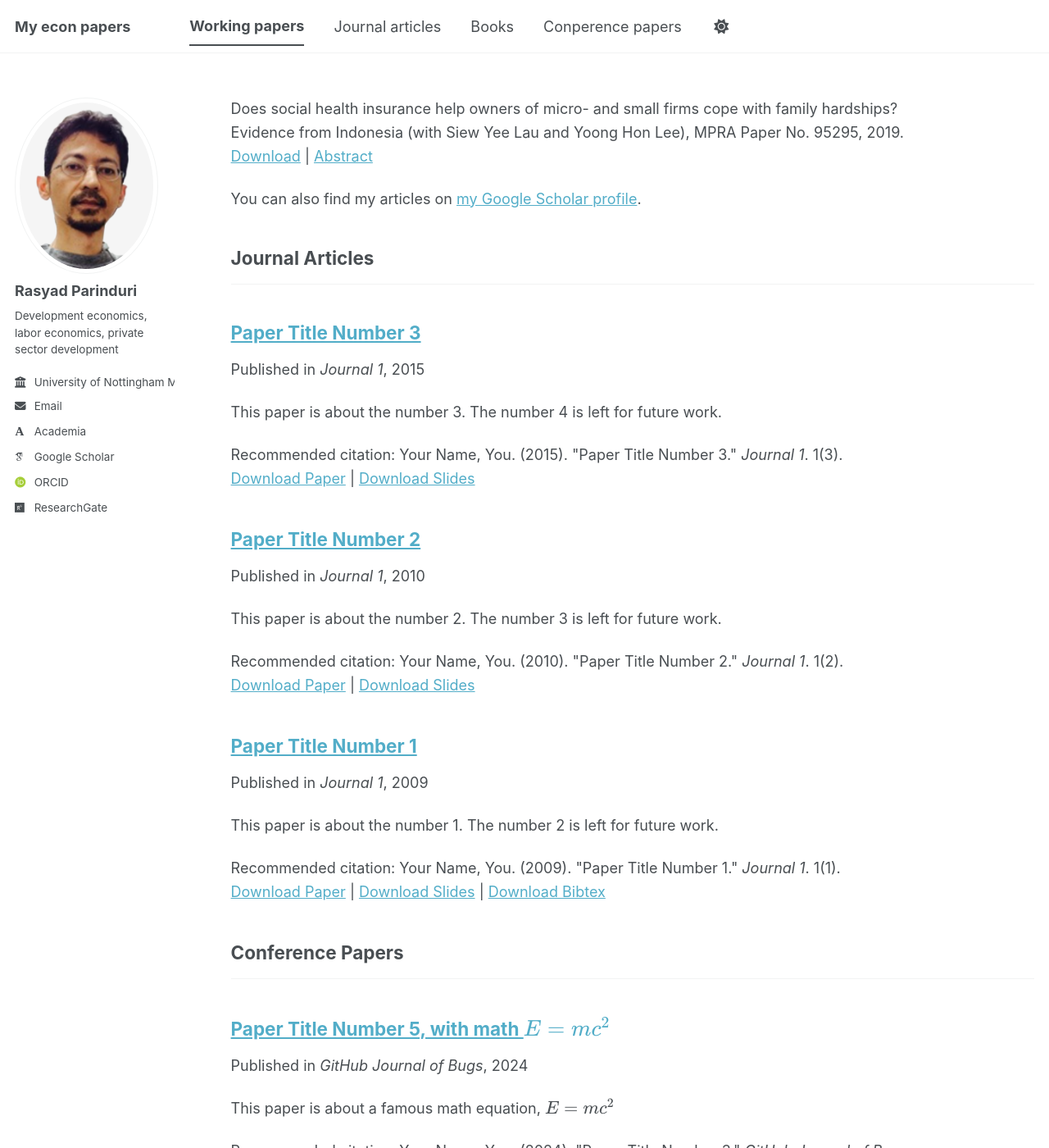
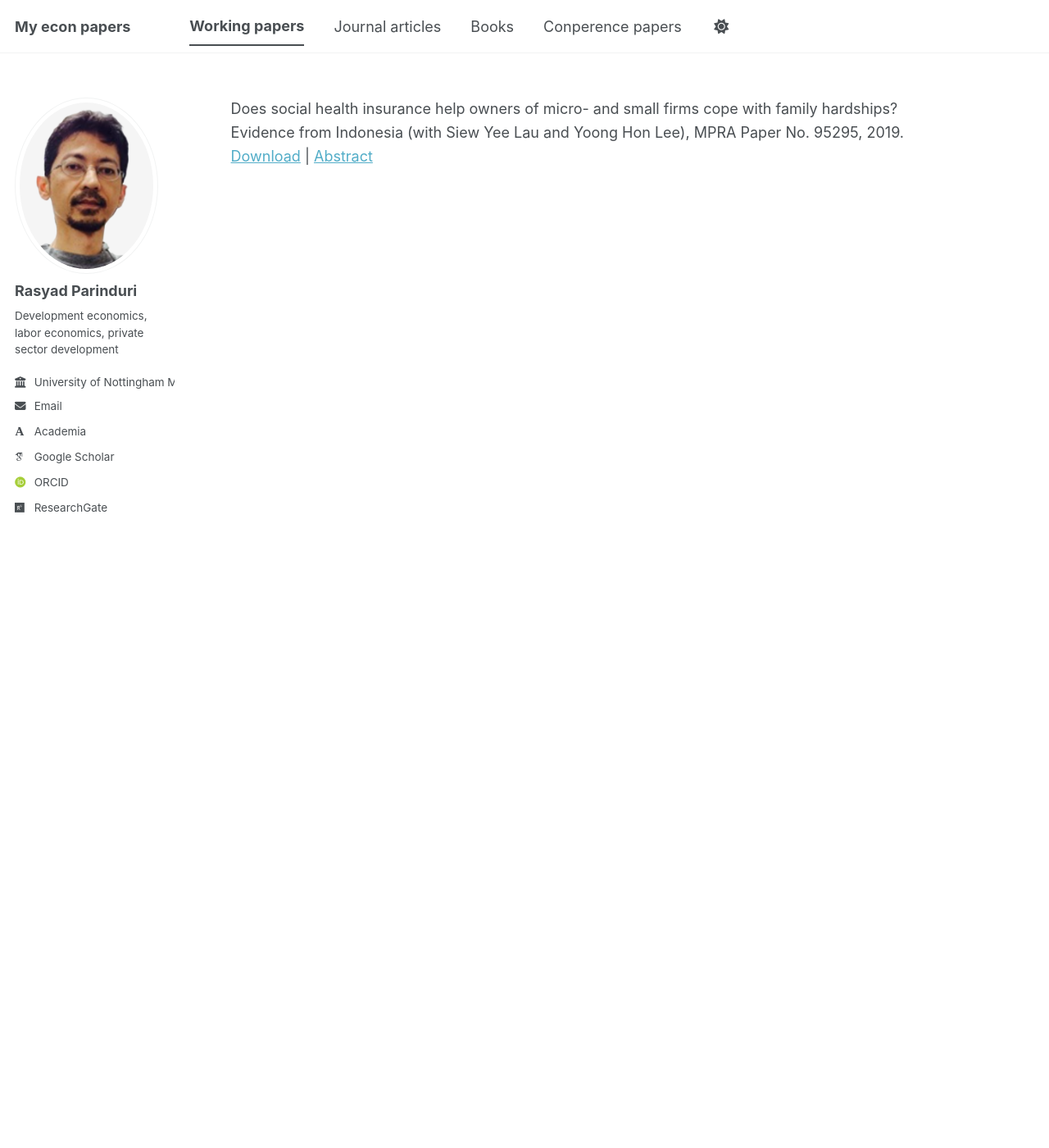
Before and after one commit to rasyadparinduri/rasyadparinduri.github.io, a Jekyll site: the page built from _pages/working-papers.html, in a window 1280 px wide and 1400 px high. Shown: the whole window at 82% size. Built offline with Jekyll 4.4.1, drawn with Linux system fonts in a browser that asks for light colours; some web fonts are replaced; a script bundle is joined from its source files by our own code; library files that are not in the unit come from our copies; some of the changed text lies outside the part shown.

Commit message:
Update working-papers.html

```diff
--- a/_pages/working-papers.html
+++ b/_pages/working-papers.html
@@ -10,37 +10,7 @@ Does social health insurance help owners of micro- and small firms cope with fam
   Evidence from Indonesia (with Siew Yee Lau and Yoong Hon Lee), MPRA Paper No. 95295, 2019.
 <a href="https://mpra.ub.uni-muenchen.de/95295/1/MPRA_paper_95295.pdf" target="_blank">Download</a> |
 <a href="#" onclick="var x=document.getElementById('abs1'); if(x.style.display==='none' || x.style.display===''){x.style.display='block';} else {x.style.display='none';} return false;">Abstract</a>
-<span id="abs1" style="display:none; color:#999999; margin:0; padding:0; line-height:1.3;">
+<span id="abs1" style="display:none; color:#888888; margin:0; padding:0; line-height:1.3;">
 This study examines how social health insurance affects micro- and small-firm owners' ability to cope with family hardships in Indonesia.
 </span>
 </p>
-
-
-
-
-{% if site.author.googlescholar %}
-  <div class="wordwrap">You can also find my articles on <a href="{{site.author.googlescholar}}">my Google Scholar profile</a>.</div>
-{% endif %}
-
-{% include base_path %}
-
-<!-- New style rendering if publication categories are defined -->
-{% if site.publication_category %}
-  {% for category in site.publication_category  %}
-    {% assign title_shown = false %}
-    {% for post in site.publications reversed %}
-      {% if post.category != category[0] %}
-        {% continue %}
-      {% endif %}
-      {% unless title_shown %}
-        <h2>{{ category[1].title }}</h2><hr />
-        {% assign title_shown = true %}
-      {% endunless %}
-      {% include archive-single.html %}
-    {% endfor %}
-  {% endfor %}
-{% else %}
-  {% for post in site.publications reversed %}
-    {% include archive-single.html %}
-  {% endfor %}
-{% endif %}
```
